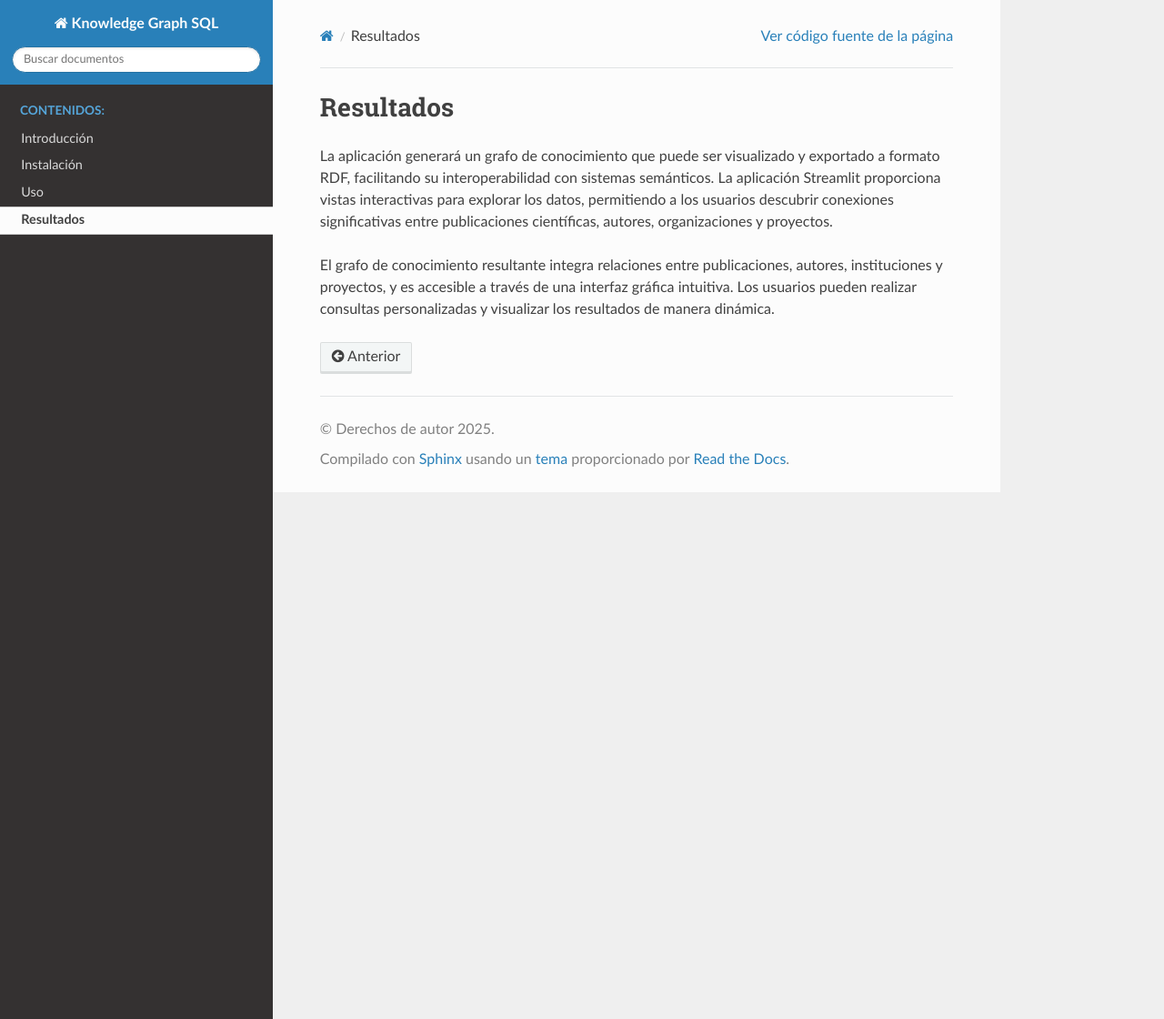
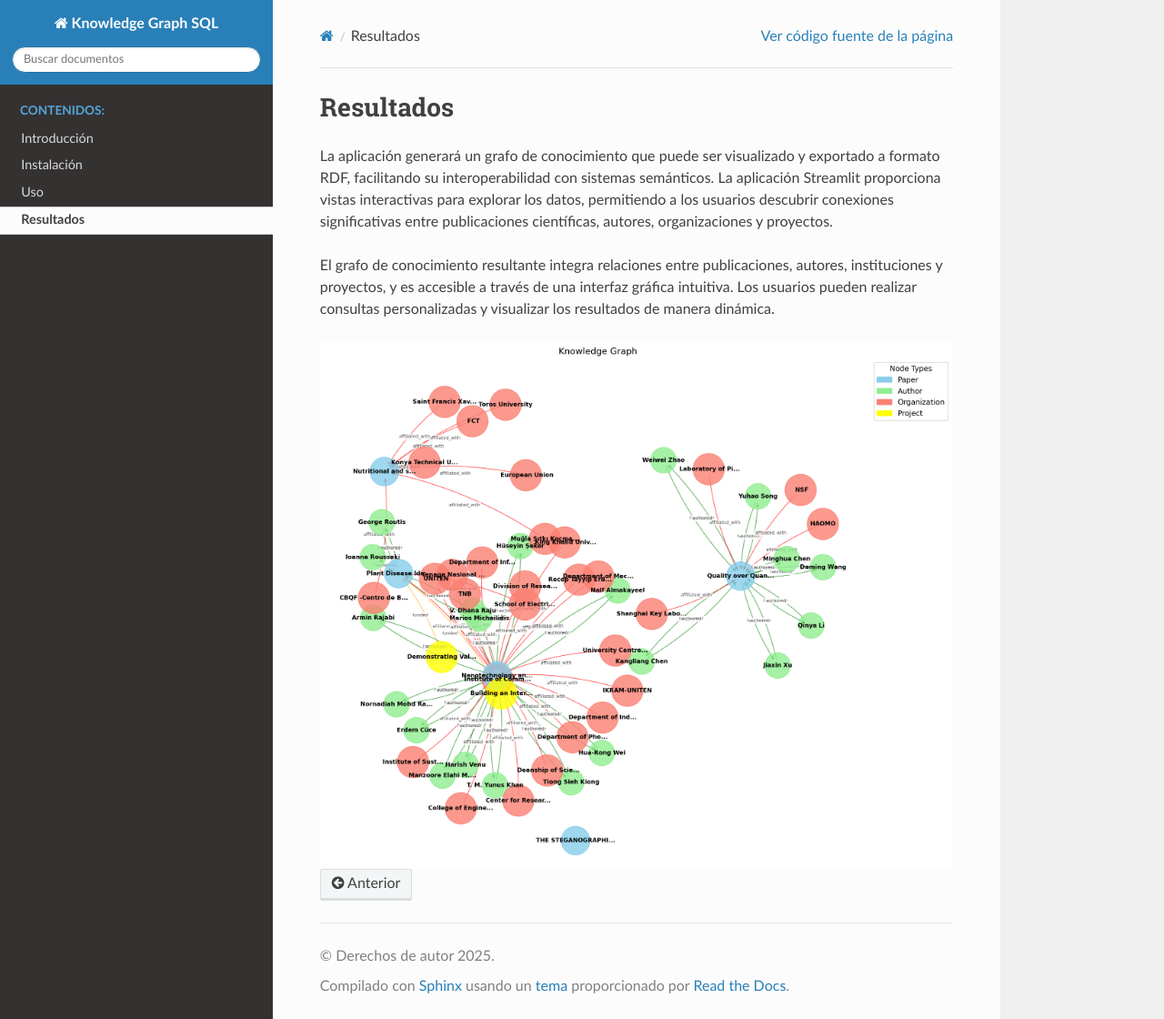
Before and after one commit to ikerorozco/Knoledge-Graph-sql, a Sphinx documentation site: the page built from docs/source/resultados.rst, in a window 1280 px wide and 1120 px high. Shown: the whole window at 91% size. Built offline with Sphinx 7.4.7 and the Read the Docs theme 3.1.0, drawn with Linux system fonts in a browser that asks for light colours; pages that are not in the unit, such as notebooks, are missing from menus.

Commit message:
add: image rtd

```diff
--- a/docs/source/resultados.rst
+++ b/docs/source/resultados.rst
@@ -3,3 +3,7 @@ Resultados
 La aplicación generará un grafo de conocimiento que puede ser visualizado y exportado a formato RDF, facilitando su interoperabilidad con sistemas semánticos. La aplicación Streamlit proporciona vistas interactivas para explorar los datos, permitiendo a los usuarios descubrir conexiones significativas entre publicaciones científicas, autores, organizaciones y proyectos.
 
 El grafo de conocimiento resultante integra relaciones entre publicaciones, autores, instituciones y proyectos, y es accesible a través de una interfaz gráfica intuitiva. Los usuarios pueden realizar consultas personalizadas y visualizar los resultados de manera dinámica.
+
+.. image:: ../../knowledge_graph.png
+   :alt: Knowledge Graph
+   :align: center
```
